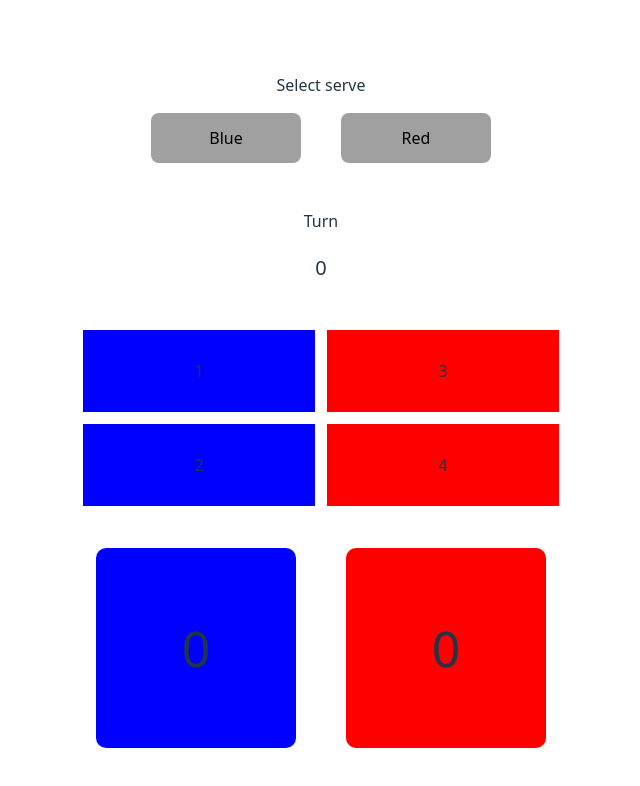
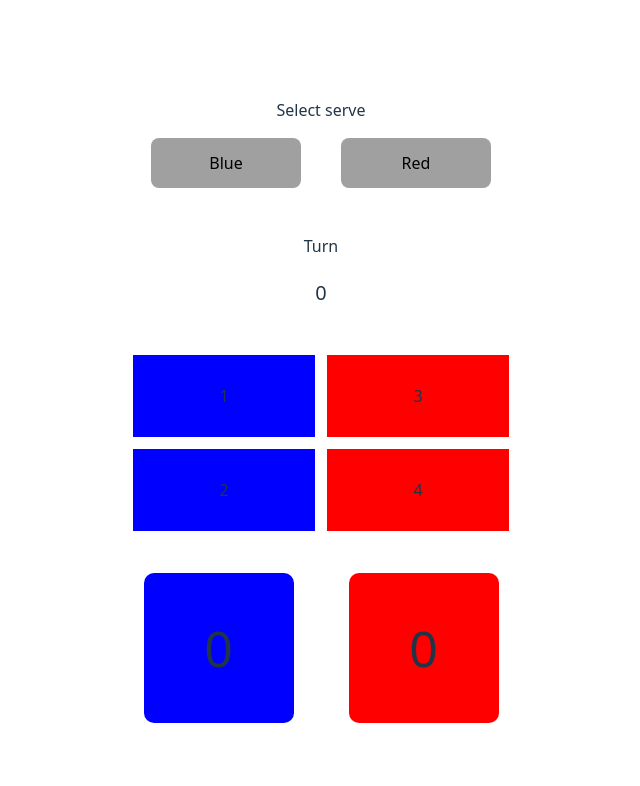
Before and after one commit to Srisuphadith/tennis_score, a React (Vite) app: page / in a window 1280 px wide. Shown: the top 786 px of the page, without its empty margins (319-959 px from the left). Built offline with nearby package versions, Linux system fonts and the light colour scheme.

Commit message:
chage size

```diff
--- a/src/App.css
+++ b/src/App.css
@@ -61,9 +61,11 @@
 }
 
 #cort {
-  width: 500px;
+  width: 400px;
   height: 200px;
   border: 5px solid white;
+    margin-left: auto;
+  margin-right: auto;
 }
 
 tr,
@@ -75,11 +77,13 @@
   display: grid;
   grid-template-columns: auto auto;
   margin-top: 30px;
+    margin-left: auto;
+  margin-right: auto;
 }
 
 .left_score {
-  width: 200px;
-  height: 200px;
+  width: 150px;
+  height: 150px;
   border-radius: 10px;
   background-color: blue;
 
@@ -92,8 +96,8 @@
 }
 
 .right_score {
-  width: 200px;
-  height: 200px;
+  width: 150px;
+  height: 150px;
   border-radius: 10px;
   background-color: red;
   margin-right: auto;
@@ -108,10 +112,14 @@
   border: 5px solid white;
   padding-bottom: 10px;
   margin-bottom: 10px;
+  width: 400px;
+  margin-left: auto;
+  margin-right: auto;
 }
 .tnsr{
   border: 5px solid white;
   margin-bottom: 10px;
+  width: 400px;
 }
 
 #serveB {
```
